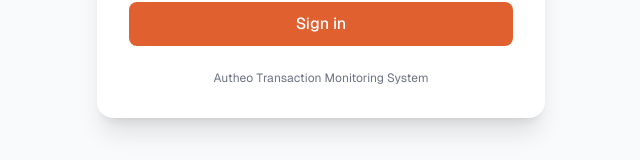
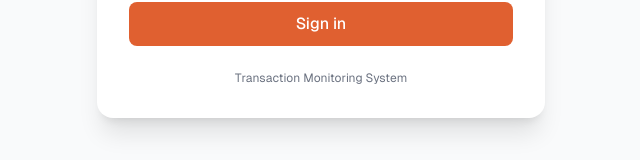
Before and after one commit to Agregar01/transaction-monitor-dashboard, a Next.js app: page /login in a window 1280 px wide. Shown: the part 478-638 px from the top of the page, without its empty margins (319-959 px from the left). Built offline with nearby package versions, Linux system fonts and the light colour scheme.

Commit message:
chore(dashboard): drop Autheo from branding text, keep Transaction Monitor
Browser tab title 'Autheo Transaction Monitor' -> 'Transaction Monitor',
login footer 'Autheo Transaction Monitoring System' -> 'Transaction Monitoring
System', and the metadata description de-branded.

```diff
--- a/src/app/layout.tsx
+++ b/src/app/layout.tsx
@@ -15,8 +15,8 @@ const geistMono = localFont({
 });
 
 export const metadata: Metadata = {
-  title: "Autheo Transaction Monitor",
-  description: "AML/CFT transaction monitoring console for the Autheo TMS backend",
+  title: "Transaction Monitor",
+  description: "AML/CFT transaction monitoring console",
 };
 
 export default function RootLayout({
--- a/src/app/login/page.tsx
+++ b/src/app/login/page.tsx
@@ -173,7 +173,7 @@ export default function LoginPage() {
         </form>
 
         <p className="text-center text-xs text-gray-500 dark:text-navy-300">
-          Autheo Transaction Monitoring System
+          Transaction Monitoring System
         </p>
       </div>
     </div>
```
